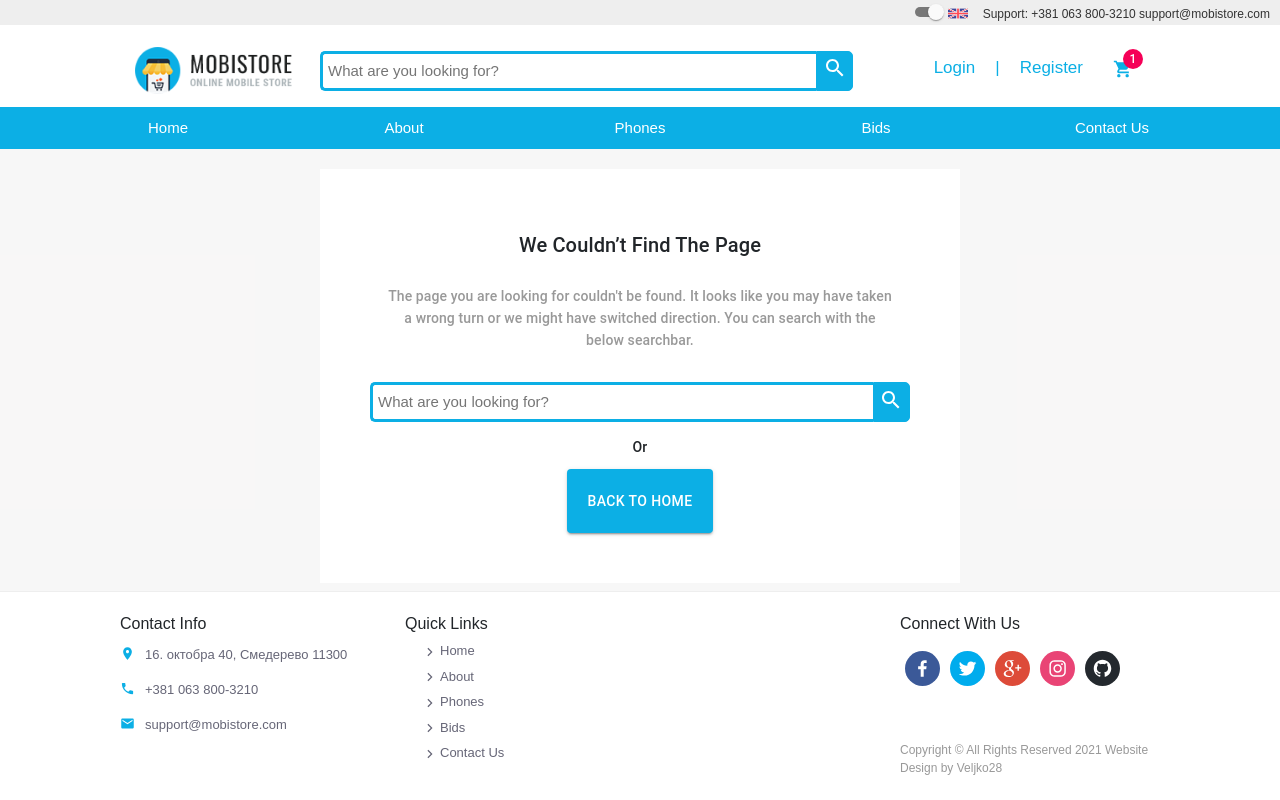
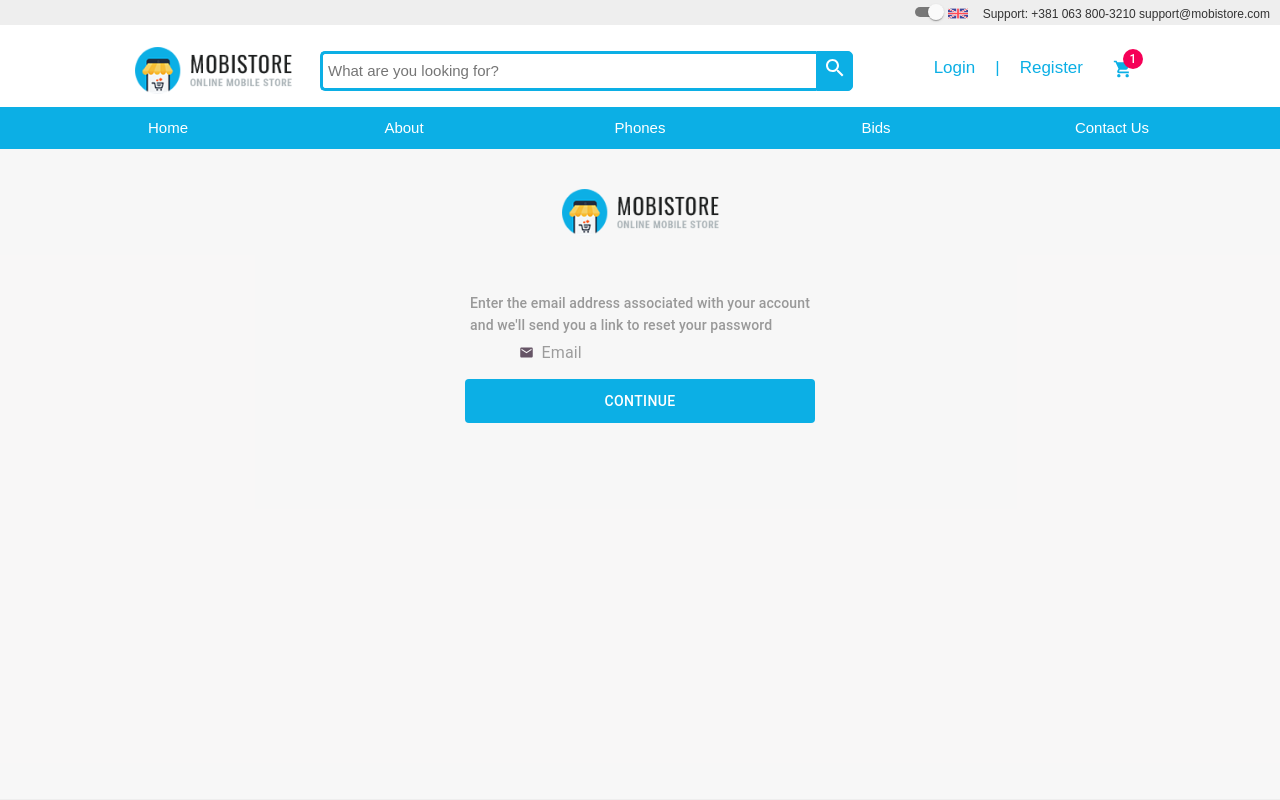
Before and after one commit to Veljko28/Phone-Ui, a Next.js app: page /forgotpassword in a window 1280 px wide. Before the commit this address had no page. Shown: the top 800 px of the page. Built offline with nearby package versions, Linux system fonts and the light colour scheme; a web font is replaced by a local one.

Commit message:
adding forgot password page

```diff
--- /dev/null
+++ b/pages/forgotpassword.tsx
@@ -0,0 +1,46 @@
+import React from 'react';
+import * as yup from 'yup';
+import Image from 'next/image';
+import { Grid, Typography, TextField, InputAdornment, Button } from '@material-ui/core';
+import MailIcon from '@material-ui/icons/Mail';
+
+
+ const ForgotPassword = () => {
+    const [email,changeEmail] = React.useState("");
+
+    const yupSchema = yup.string().email();
+
+    const onSubmit = async () => {
+        try {
+            await yupSchema.validate(email, {abortEarly: false});
+        }
+        catch (err) {
+        }
+    }
+
+    return (
+         <Grid container className="forgot-pass" style={{display: 'flex', flexDirection: "column", alignItems: 'center', minHeight: 650}}>
+             <span style={{marginTop: 40, marginBottom: 50}}>
+                <Image src="/logo.png" width="157" height="47" />
+             </span>
+             <Typography variant="subtitle2" style={{color: '#999'}}>Enter the email address associated with your account <br/>
+              and we'll send you a link to reset your password</Typography>
+              <TextField placeholder="Email" value={email}
+              onChange={e => changeEmail(e.target.value)}
+                InputProps={{
+                    className: "forgot-pass-input",
+                    startAdornment: (
+                    <InputAdornment position="start">
+                        <MailIcon style={{fontSize: '15px', color: '#656'}}/>
+                    </InputAdornment>
+                    ),
+                    disableUnderline: true
+                }}/>
+              <Button style={{margin: '10px 0 10px 0', backgroundColor: '#0cafe5', color: '#fff', padding: 10, minWidth: 350}}
+               onClick={() => onSubmit()}
+              >Continue</Button>
+         </Grid>
+     )
+ }
+
+ export default ForgotPassword;
```
